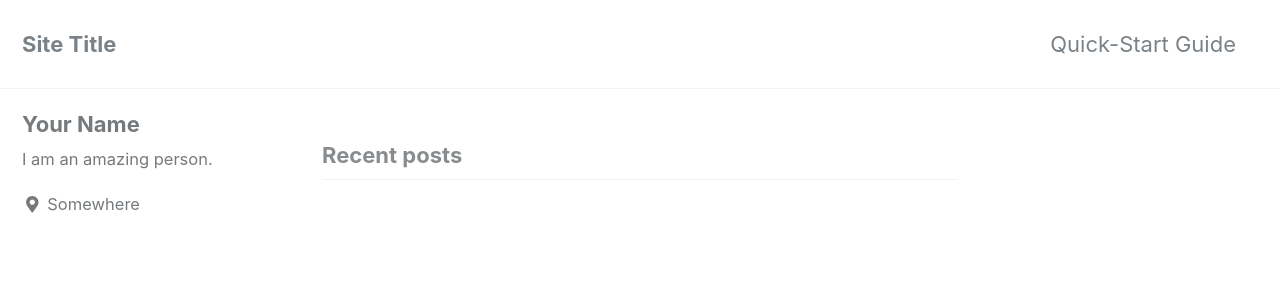
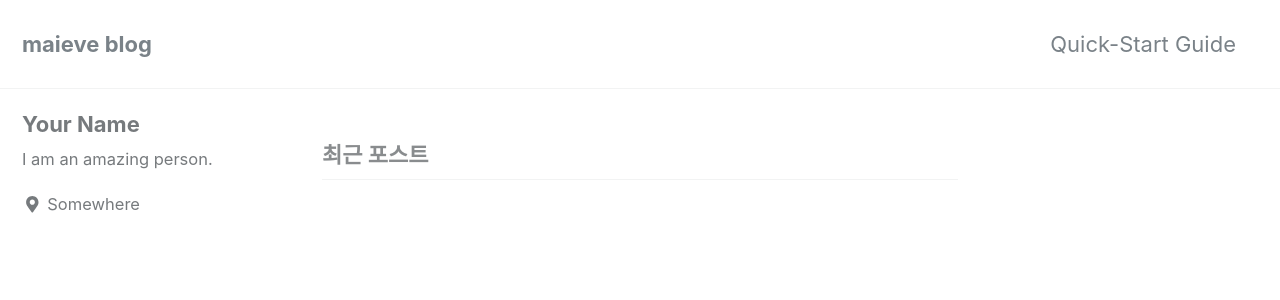
Before and after one commit to maieve/maieve-maieve.github.io, a Jekyll site: the page built from index.html, in a window 1280 px wide and 900 px high. Shown: the top 300 px of the window. Built offline with Jekyll 4.4.1, drawn with Linux system fonts in a browser that asks for light colours; nearby versions of some CDN libraries; the list of posts is cut into pages by our own code; some of the changed text lies outside the part shown.

Commit message:
Update _config.yml

```diff
--- a/_config.yml
+++ b/_config.yml
@@ -15,11 +15,11 @@
 minimal_mistakes_skin    : "default" # "air", "aqua", "contrast", "dark", "dirt", "neon", "mint", "plum", "sunrise"
 
 # Site Settings
-locale                   : "en-US"
-title                    : "Site Title"
+locale                   : "ko"
+title                    : "maieve blog"
 title_separator          : "-"
-name                     : "Your Name"
-description              : "An amazing website."
+name                     : "erea"
+description              : ""
 url                      : # the base hostname & protocol for your site e.g. "https://mmistakes.github.io"
 baseurl                  : # the subpath of your site, e.g. "/blog"
 repository               : # GitHub username/repo-name e.g. "mmistakes/minimal-mistakes"
```
